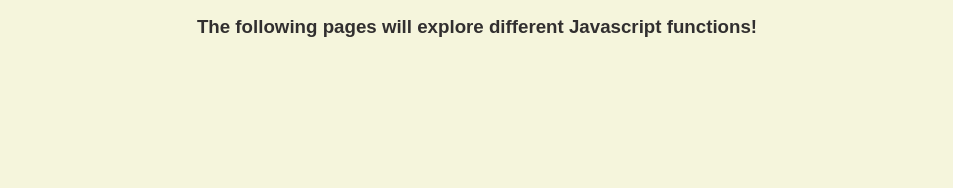
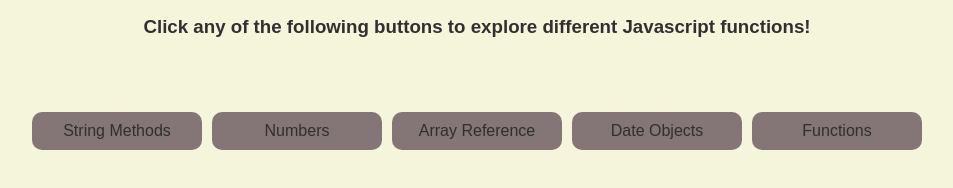
Before and after one commit to ryandeakin1/task1.2p, a plain HTML site: page index.html in a window 1280 px wide. Shown: the part 122-310 px from the top of the page, without its empty margins (163-1116 px from the left). Drawn offline with Linux system fonts and the light colour scheme.

Commit message:
added folders for extra pages

```diff
--- a/index.html
+++ b/index.html
@@ -11,13 +11,13 @@
     <h1>Responsive Web Apps: Task 1.2P</h1>
   </header>
   <main>
-    <h3>The following pages will explore different Javascript functions!</h3>
+    <h3>Click any of the following buttons to explore different Javascript functions!</h3>
     <section id="js-links">
-      <a href=""></a>
-      <a href=""></a>
-      <a href=""></a>
-      <a href=""></a>
-      <a href=""></a>
+      <a href="/string-methods/stringmethods.html">String Methods</a>
+      <a href="/numbers/numbers.html">Numbers</a>
+      <a href="/array-reference/arrayreference.html">Array Reference</a>
+      <a href="/date-objects/dateobjects.html">Date Objects</a>
+      <a href="/functions/functions.html">Functions</a>
     </section>
   </main>
 </body>
--- a/style.css
+++ b/style.css
@@ -13,3 +13,30 @@ header {
   border-radius: 10px;
   border: #847577 3px solid;
 }
+
+main {
+  display: flex;
+  flex-direction: column;
+  align-items: center;
+}
+
+#js-links {
+  margin-top: 50px;
+  display: flex;
+  align-items: center;
+}
+
+a {
+  padding: 10px;
+  margin: 5px;
+  background-color: #847577;
+  border-radius: 10px;
+  width: 150px;
+  text-align: center;
+  height: 18px;
+}
+
+a:any-link {
+  text-decoration: none;
+  color: #312F2F;
+}
```
Also changed, not shown: array-reference/arrayreference.html (added), date-objects/dateobjects.html (added), functions/functions.html (added), numbers/numbers.html (added), string-methods/stringmethods.html (added).
